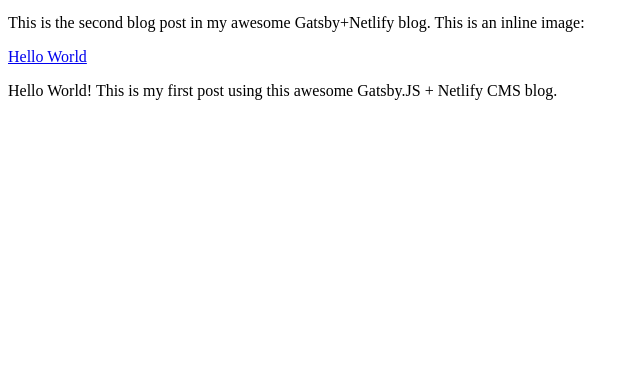
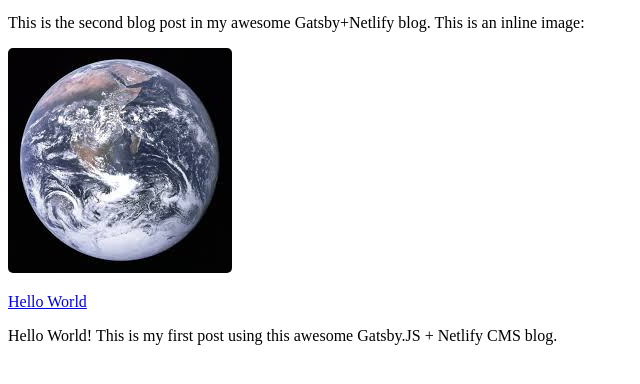
Before and after one commit to aldomonteiro/blog, a Gatsby site: page / in a window 1280 px wide. Shown: the part 348-732 px from the top of the page, without its empty margins (0-640 px from the left). Built offline with nearby package versions, Linux system fonts and the light colour scheme; Gatsby itself is replaced by a stand-in of ours.

Commit message:
Update Blog “hello-world”

```diff
--- a/blog/hello-world.md
+++ b/blog/hello-world.md
@@ -1,6 +1,7 @@
 ---
 path: /blog/hello-world
 date: 2019-05-30T14:48:44.014Z
+cover: /assets/world.jpeg
 title: Hello World
 ---
 Hello World!
```
